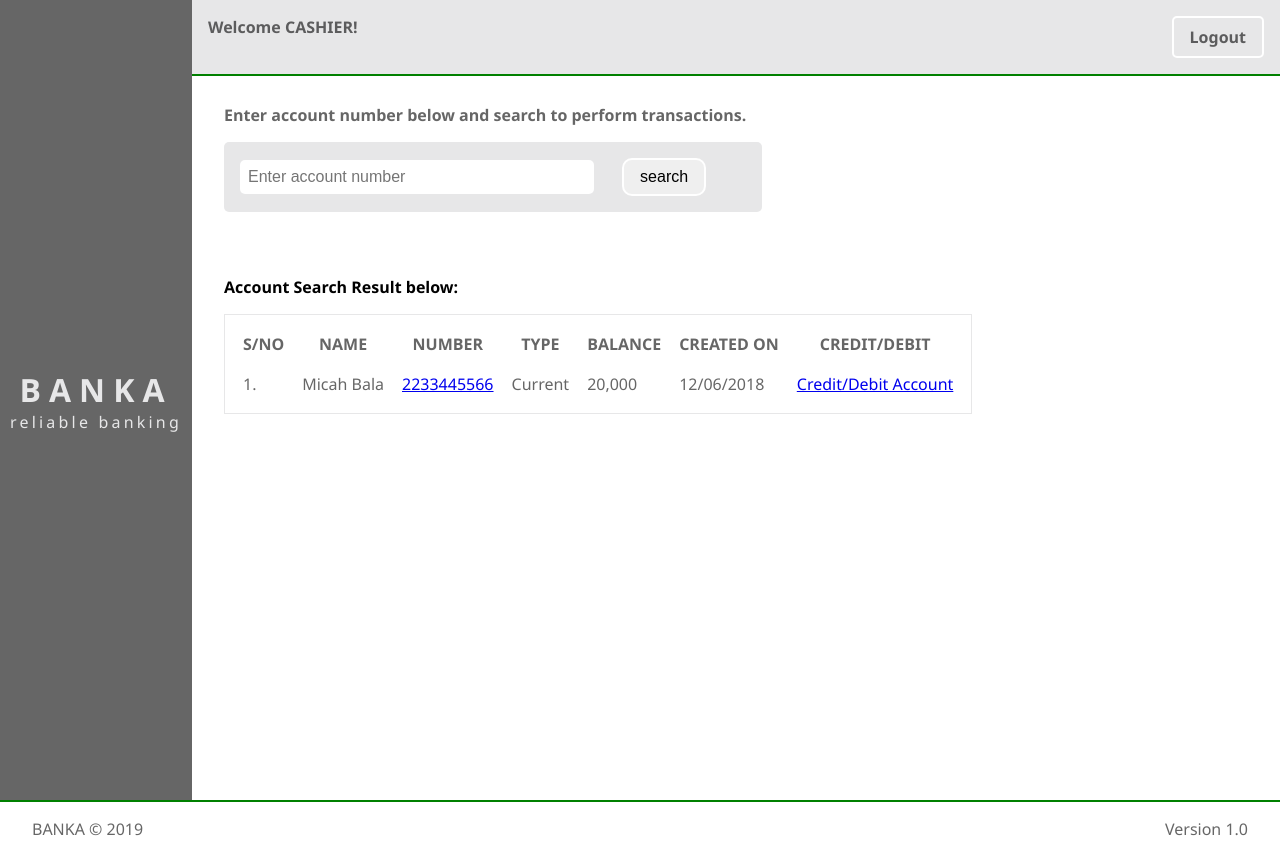
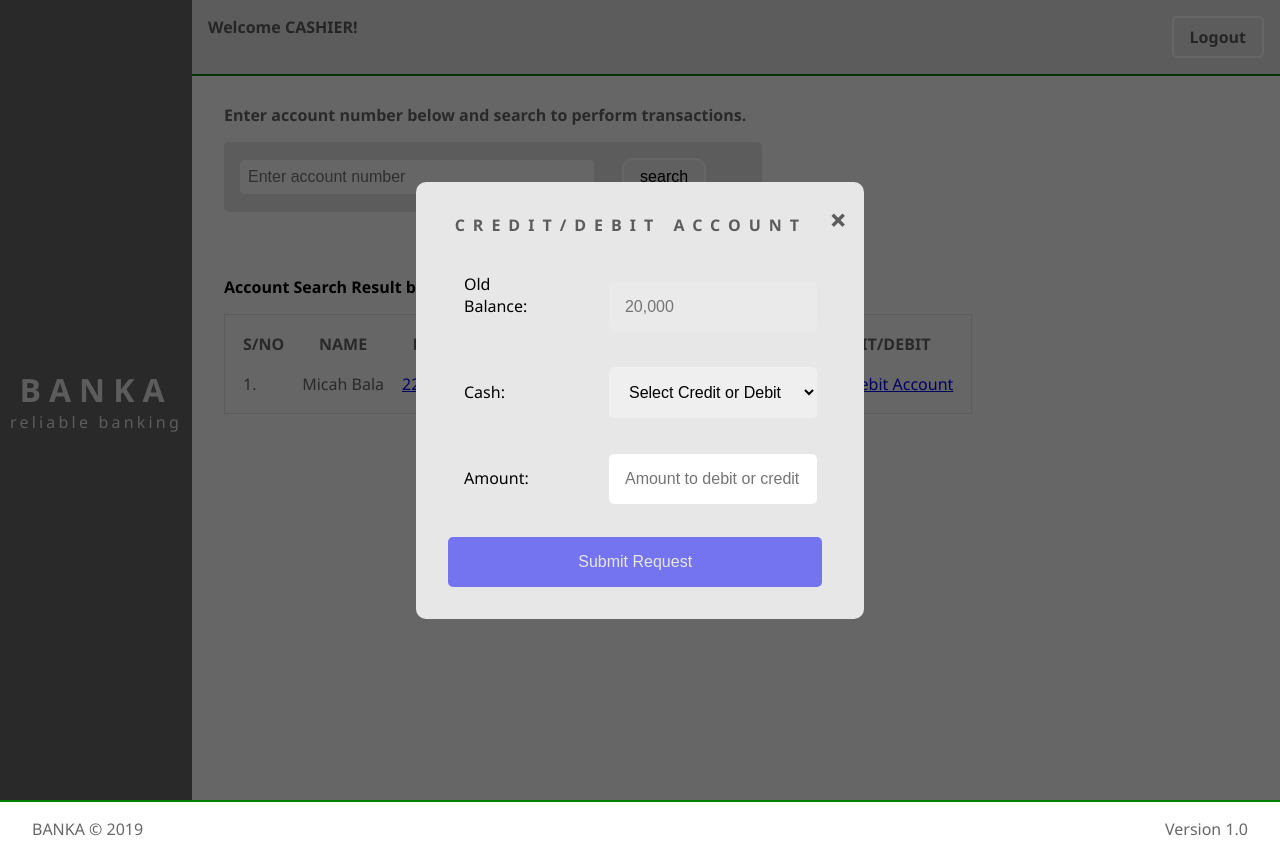
Before and after one commit to MicahBala/banka_app, a plain HTML site: page cashier.html in a window 1280 px wide. Both pictures are taken after a click on the link "Credit/Debit Account". Drawn offline with Linux system fonts and the light colour scheme.

Commit message:
[Feature #164706118] Added credit-debit modal for cashier dashboard

```diff
--- a/cashier.html
+++ b/cashier.html
@@ -53,7 +53,7 @@
               <td>Current</td>
               <td>20,000</td>
               <td>12/06/2018</td>
-              <td><a href="#">Credit/Debit Account</a></td>
+              <td><a href="#" class="credit-debit">Credit/Debit Account</a></td>
             </tr>
           </table>
         </div>
@@ -134,6 +134,34 @@
       </div>
     </div>
 
+    <!-- Credit/Debit account modal -->
+    <div class="bg-credit-debit-modal">
+      <div class="content-modal">
+        <div class="credit-debit-header">
+          <h1 class="create-account">CREDIT/DEBIT ACCOUNT</h1>
+          <div class="modal-credit-debit-close">+</div>
+        </div>
+        <form action="#" method="post" class="credit-debit-account-form">
+          <label for="old-balance">Old Balance:</label>
+          <input type="text" placeholder="20,000" disabled/>
+
+          <label for="cash">Cash:</label>
+          <select name="cash-type">
+            <option value="" disabled selected hidden
+              >Select Credit or Debit</option
+            >
+            <option value="current">Credit</option>
+            <option value="savings">Debit</option>
+          </select>
+
+          <label for="amount">Amount:</label>
+          <input type="text" placeholder="Amount to debit or credit" />
+
+          <button type="submit">Submit Request</button>
+        </form>
+      </div>
+    </div>
+
     <script src="./js/cashierModal.js"></script>
   </body>
 </html>
--- a/css/main.css
+++ b/css/main.css
@@ -221,7 +221,8 @@ footer {
 .bg-modal,
 .bg-login-modal,
 .bg-transaction-modal,
-.bg-cashier-modal {
+.bg-cashier-modal,
+.bg-credit-debit-modal {
   background: rgba(0, 0, 0, 0.6);
   position: fixed;
   top: 0;
@@ -248,7 +249,8 @@ footer {
 .login-header,
 .create-account-header,
 .transaction-header,
-.cashier-header {
+.cashier-header,
+.credit-debit-header {
   display: flex;
   justify-content: center;
   color: var(--dark);
@@ -267,7 +269,8 @@ footer {
 
 .modal-close,
 .modal-transaction-close,
-.modal-cashier-close {
+.modal-cashier-close,
+.modal-credit-debit-close {
   font-weight: bold;
   font-size: 2rem;
   transform: rotate(45deg);
@@ -288,12 +291,39 @@ footer {
   border-radius: 5px;
 }
 
+.credit-debit-account-form input,
+.credit-debit-account-form button,
+.credit-debit-account-form select,
+.credit-debit-account-form label {
+  /* display: block; */
+  padding: 1rem;
+  margin: 1rem;
+  /* width: 50%; */
+  border-radius: 5px;
+}
+
+.credit-debit-account-form label {
+  width: 30%;
+  display: inline-block;
+  text-align: left;
+}
+
+.credit-debit-account-form select,
+.credit-debit-account-form input {
+  width: 50%;
+}
+
 .signup-form button,
 .login-form button,
-.create-account-form button {
+.create-account-form button,
+.credit-debit-account-form button {
   background-color: rgb(116, 116, 241);
   color: var(--light-gray);
   cursor: pointer;
+}
+
+.credit-debit-account-form button {
+  width: 90%;
 }
 
 /* User - Dashboard */
--- a/js/cashierModal.js
+++ b/js/cashierModal.js
@@ -3,7 +3,13 @@
 const cashierAcctModal = document.querySelector(".bg-cashier-modal");
 const closeCashierAcctModal = document.querySelector(".modal-cashier-close");
 
+const creditDebitModal = document.querySelector(".bg-credit-debit-modal");
+const closeCreditDebitAcctModal = document.querySelector(
+  ".modal-credit-debit-close"
+);
+
 const accountHistory = document.querySelector(".acct-view");
+const creditDebitAccount = document.querySelector(".credit-debit");
 
 // Transaction History Modal
 accountHistory.addEventListener("click", () => {
@@ -16,10 +22,10 @@ closeCashierAcctModal.addEventListener("click", () => {
 });
 
 // Credit/Debit Account Modal
-// transactionHistory.addEventListener("click", () => {
-//   transactionModal.classList.add("modal-active");
-// });
+creditDebitAccount.addEventListener("click", () => {
+  creditDebitModal.classList.add("modal-active");
+});
 
-// closeTransactionModal.addEventListener("click", () => {
-//   transactionModal.classList.remove("modal-active");
-// });
+closeCreditDebitAcctModal.addEventListener("click", () => {
+  creditDebitModal.classList.remove("modal-active");
+});
```
